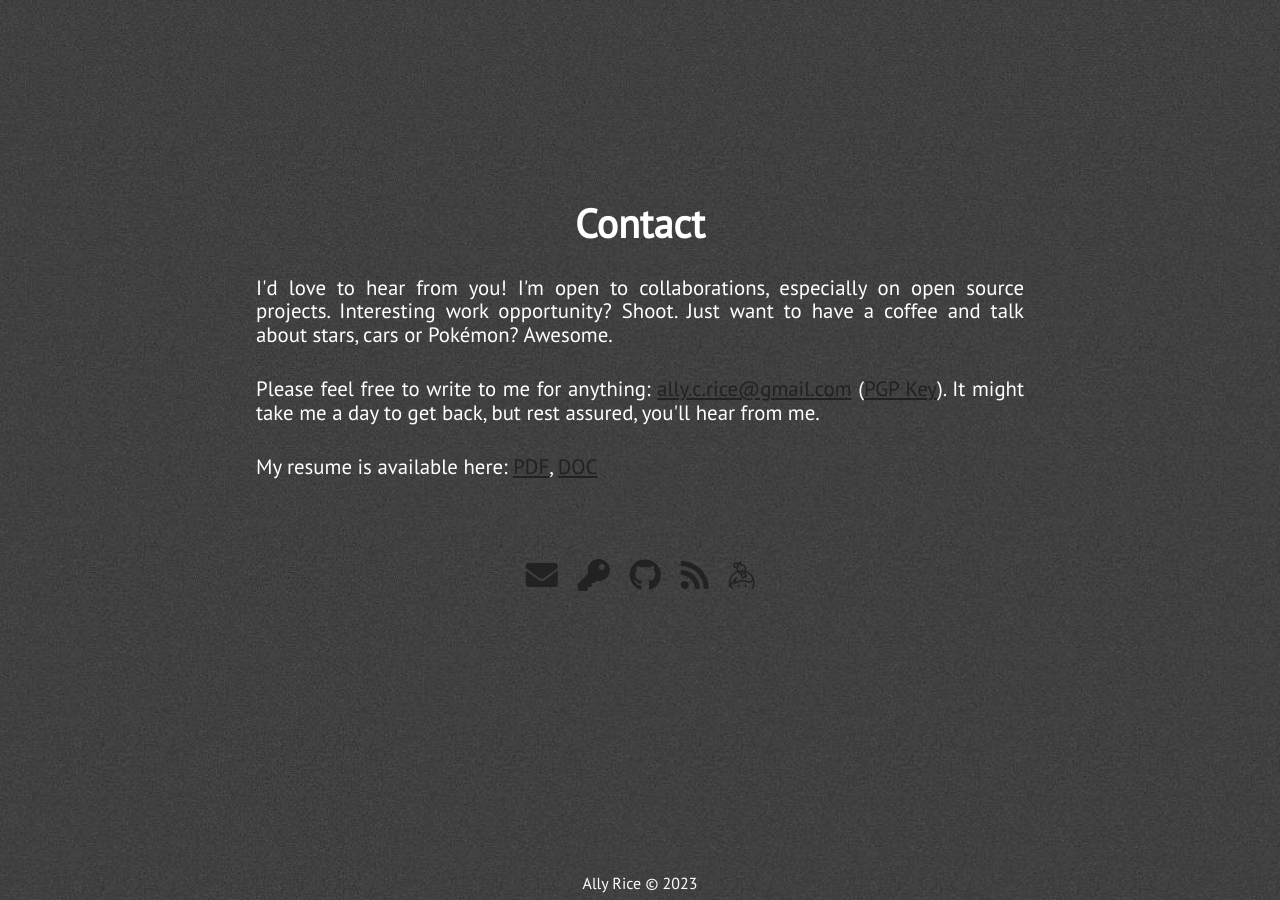
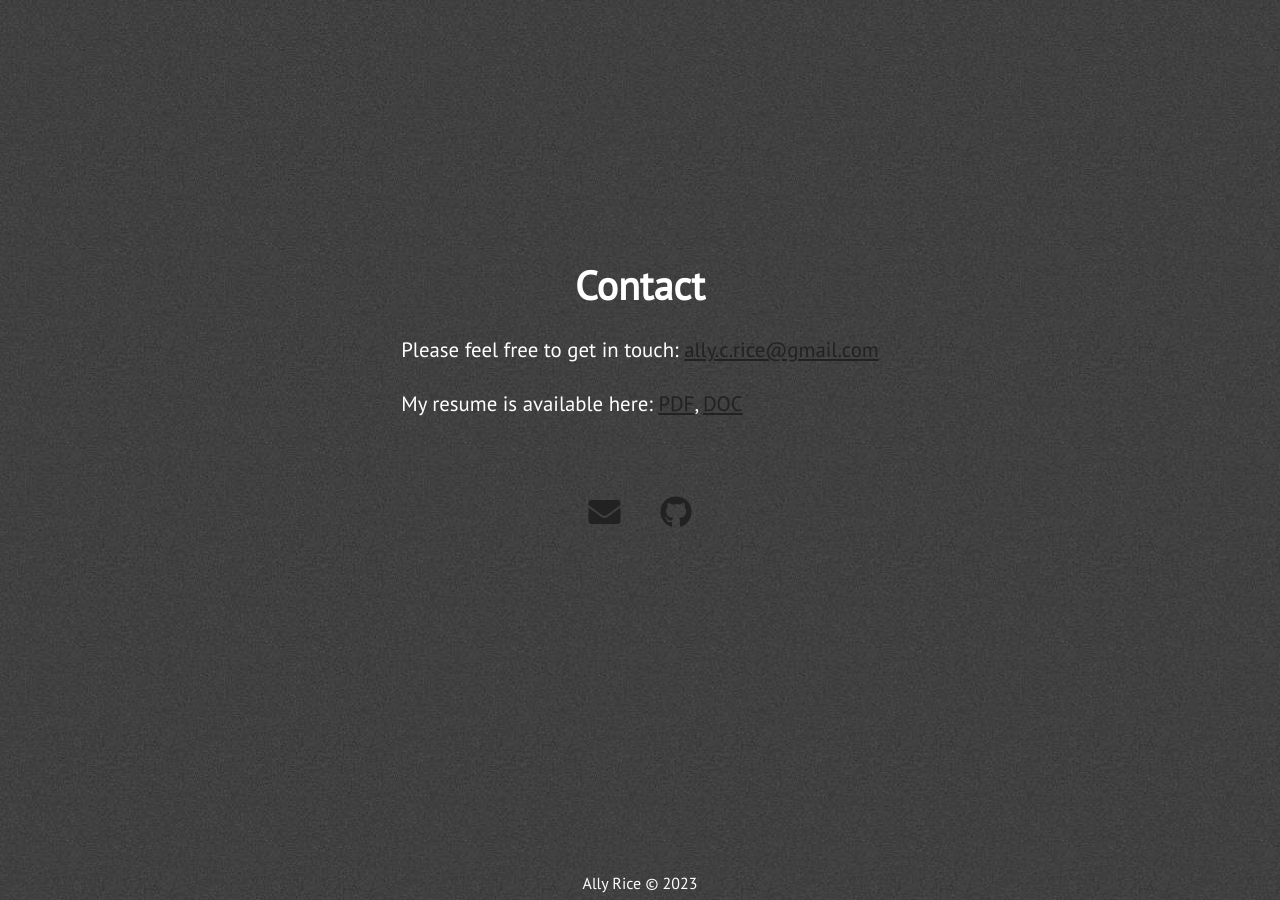
Before and after one commit to alrice12/alrice12.github.io, a Jekyll site: the page built from index.html, in a window 1280 px wide and 900 px high, scrolled down 4081 px. Built offline with Jekyll 4.4.1, drawn with Linux system fonts in a browser that asks for light colours; nearby versions of some CDN libraries.

Commit message:
Update extra.html

```diff
--- a/_includes/extra.html
+++ b/_includes/extra.html
@@ -3,10 +3,7 @@
         <div>
             <div class="section-heading" id="chat-text">Contact</div>
             <p class="paragraph-text justify-text">
-                I'd love to hear from you! I'm open to collaborations, especially on open source projects. Interesting work opportunity? Shoot. Just want to have a coffee and talk about stars, cars or Pokémon? Awesome.
-            </p>
-            <p class="paragraph-text justify-text">
-                Please feel free to write to me for anything: <a href="mailto:{{ site.email }}">{{ site.email }}</a> (<a href="https://www.nagekar.com/publickey.abhishek@nagekar.com.asc">PGP Key</a>). It might take me a day to get back, but rest assured, you'll hear from me.
+                Please feel free to get in touch: <a href="mailto:{{ site.email }}">{{ site.email }}</a>
             </p>
             <p class="paragraph-text justify-text">
                 My resume is available here: <a href="{{ site.blog_url }}/resume/resume.pdf">PDF</a>, <a href="{{ site.blog_url }}/resume/resume.docx">DOC</a>
@@ -15,24 +12,12 @@
                 <span class="hint--bottom bottom-link" aria-label="Email">
                     <a href="mailto:{{ site.email }}"><i class="head-icon fas fa-envelope"></i></a>
                 </span>
-                <span class="hint--bottom bottom-link" aria-label="PGP Key">
-                    <a href="https://www.nagekar.com/publickey.abhishek@nagekar.com.asc"><i class="head-icon fas fa-key"></i></a>
+                <span class="hint--bottom bottom-link" aria-label="LinkedIn">
+                    <a href="www.linkedin.com/in/ally-c-rice"><i class="head-icon fas fa-linkedin-square"></i></a>
                 </span>
                 <span class="hint--bottom bottom-link" aria-label="GitHub">
                     <a href="https://github.com/{{ site.github_username }}"><i class="head-icon fab fa-github"></i></a>
                 </span>
-                <span class="hint--bottom bottom-link" aria-label="Web Blog">
-                    <a href="{{ site.blog_url }}"><i class="head-icon fas fa-rss"></i></a>
-                </span>
-                <span class="hint--bottom bottom-link" aria-label="Keybase">
-                    <a href="https://keybase.io/{{ site.keybase_username }}"><i class="head-icon fab fa-keybase"></i></a>
-                </span>
-                <!-- <span class="hint--bottom bottom-link" aria-label="Reddit">
-                    <a href="https://www.reddit.com/u/{{ site.reddit_username }}"><i class="head-icon fab fa-reddit"></i></a>
-                </span>
-                <span class="hint--bottom bottom-link" aria-label="Twitter">
-                    <a href="https://twitter.com/{{ site.twitter_username }}"><i class="head-icon fab fa-twitter"></i></a>
-                </span> -->
             </div>
         </div>
     </section>
```
